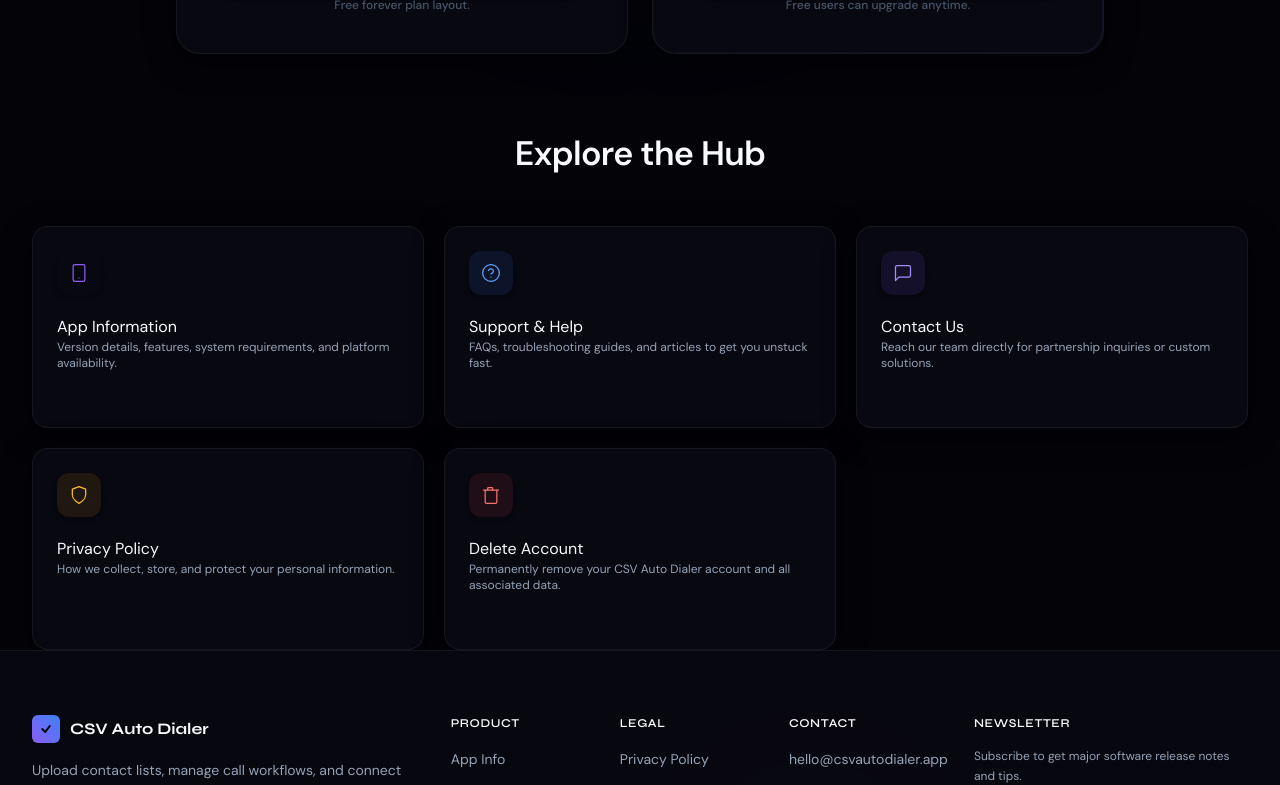
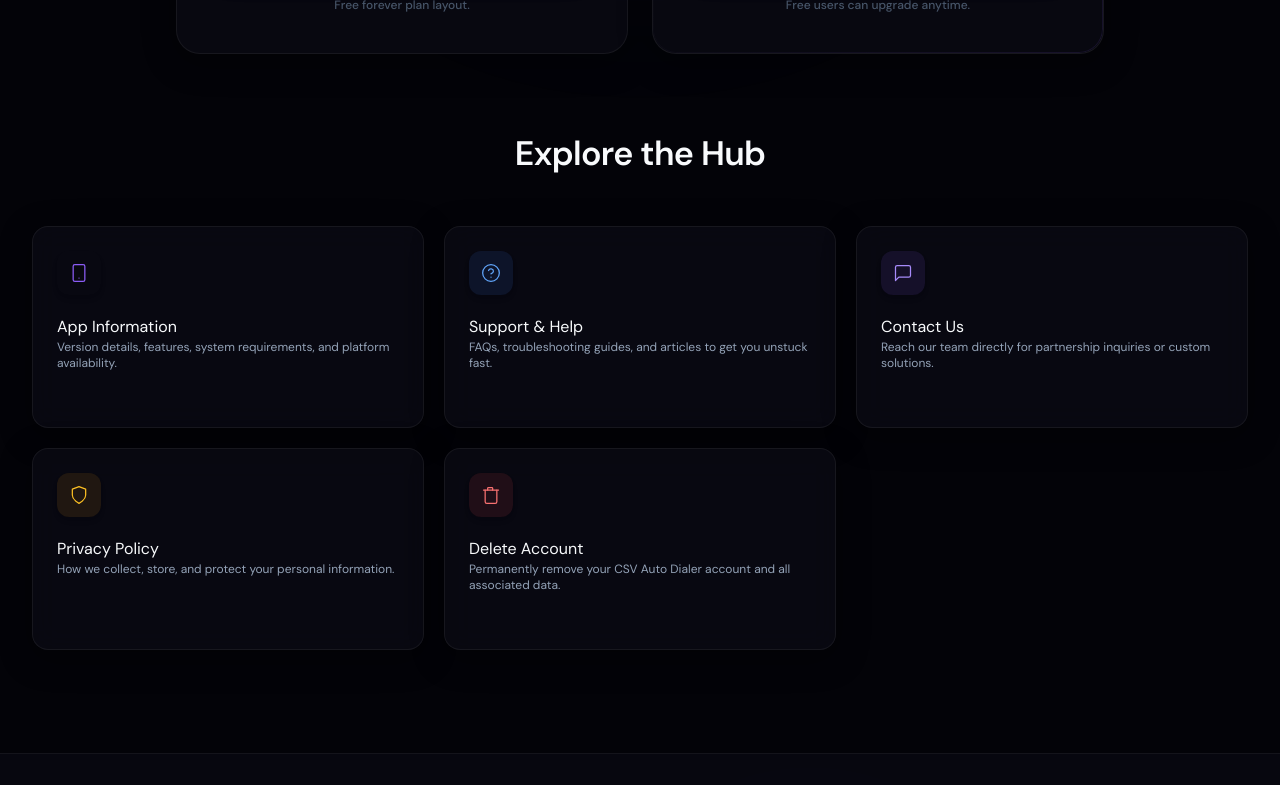
Before and after one commit to Swaradubey/talcoapp, a Next.js app: page / in a window 1280 px wide. Shown: the part 2840-3625 px from the top of the page. Built offline with nearby package versions, Linux system fonts and the light colour scheme.

Commit message:
fixing changes

```diff
--- a/app/globals.css
+++ b/app/globals.css
@@ -1221,3 +1221,11 @@
     font-size: clamp(2.3rem, 10vw, 3.4rem) !important;
   }
 }
+
+.home-last-section {
+  padding-bottom: clamp(70px, 8vw, 110px);
+}
+
+.site-footer {
+  margin-top: clamp(40px, 6vw, 80px);
+}
--- a/app/page.tsx
+++ b/app/page.tsx
@@ -616,15 +616,16 @@
         <ProPackageSection />
 
         {/* ══════════════════════════════
-            QUICK LINKS GRID
-        ══════════════════════════════ */}
-        <section className="home-links-section" aria-labelledby="hub-heading">
+    QUICK LINKS GRID
+══════════════════════════════ */}
+        <section className="home-links-section home-last-section" aria-labelledby="hub-heading">
           <div className="page-container">
             <div className="home-section-header animate-fade-up">
               <h2 id="hub-heading" className="demo-section-heading">
                 Explore the Hub
               </h2>
             </div>
+
             <div className="grid grid-cols-1 sm:grid-cols-2 lg:grid-cols-3 gap-5">
               {quickLinks.map((item) => (
                 <Link
@@ -635,13 +636,28 @@
                   <div className={`w-11 h-11 rounded-xl ${item.bg} ${item.color} flex items-center justify-center mb-5 transition-transform group-hover:scale-110 shadow-md`}>
                     {item.icon}
                   </div>
+
                   <h3 className="hub-card-title group-hover:text-white">
                     {item.title}
                   </h3>
-                  <p className="text-[var(--sub)] text-[11px] sm:text-xs leading-relaxed">{item.description}</p>
+
+                  <p className="text-[var(--sub)] text-[11px] sm:text-xs leading-relaxed">
+                    {item.description}
+                  </p>
+
                   <div className={`mt-4 flex items-center gap-1 ${item.color} text-xs font-bold opacity-0 group-hover:opacity-100 transition-opacity duration-300`}>
                     View page
-                    <svg width="12" height="12" viewBox="0 0 24 24" fill="none" stroke="currentColor" strokeWidth="2.5" strokeLinecap="round" strokeLinejoin="round" className="translate-y-0.5">
+                    <svg
+                      width="12"
+                      height="12"
+                      viewBox="0 0 24 24"
+                      fill="none"
+                      stroke="currentColor"
+                      strokeWidth="2.5"
+                      strokeLinecap="round"
+                      strokeLinejoin="round"
+                      className="translate-y-0.5"
+                    >
                       <path d="M5 12h14M12 5l7 7-7 7" />
                     </svg>
                   </div>
@@ -650,7 +666,6 @@
             </div>
           </div>
         </section>
-
       </div>
     </div>
   );
```
